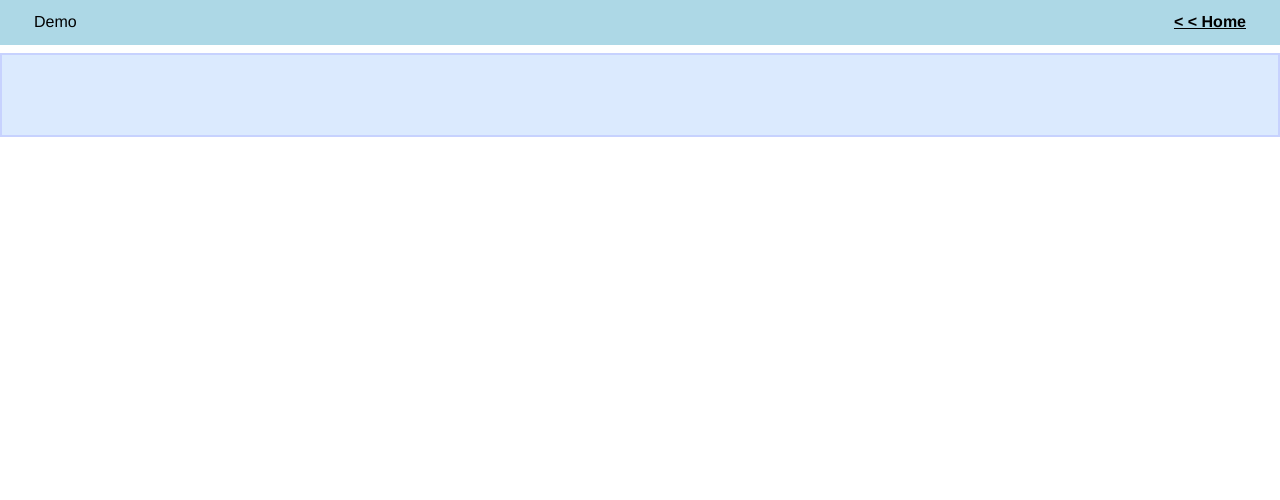
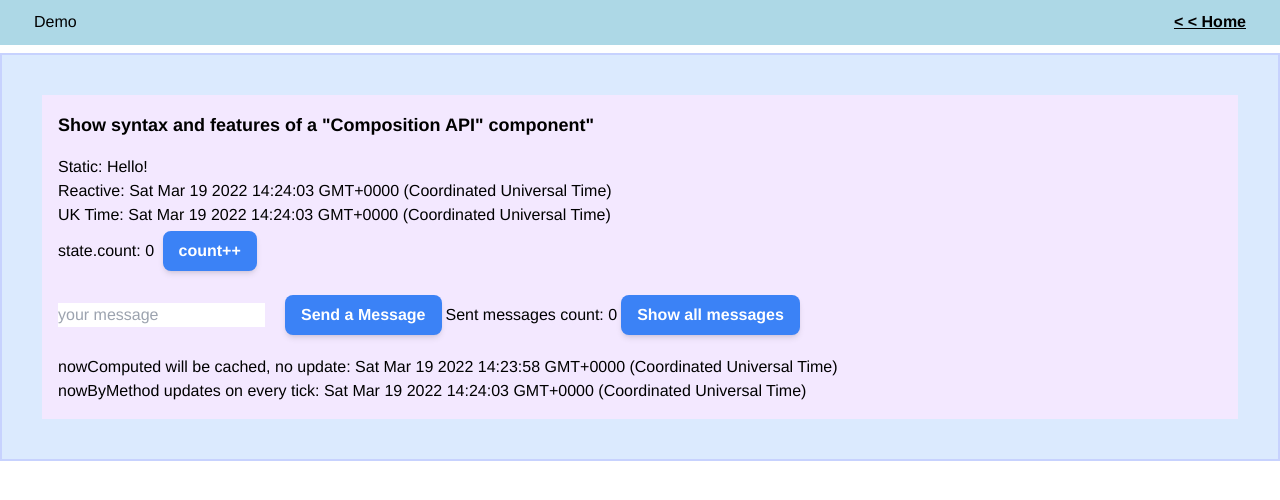
Before and after one commit to devpixde/vite_ts_vue_tailwind_pinia_router_demo, a Vue app: page /composition_api in a window 1280 px wide. Before the commit this address had no page. Shown: the top 500 px of the page. Built offline with nearby package versions, Linux system fonts and the light colour scheme.

Commit message:
Implement CompositionApi.vue as an example for Composition API

```diff
--- /dev/null
+++ b/src/components/CompositionApi.vue
@@ -0,0 +1,117 @@
+<template>
+  <div class="bg-purple-100 p-4">
+    <h1>Show syntax and features of a "Composition API" component"</h1>
+    <div>Static: {{ msg }}</div>
+    <div>Reactive: {{ time }}</div>
+    <div>UK Time: {{ props.uk_time }}</div>
+    <div>state.count: {{ state.count }}
+      <button class="btn-primary" @click="state.count++">count++</button>
+    </div>
+    <div class="mt-4">
+      <input class="mr-4" type="text" v-model="message" placeholder="your message">
+      <button class="btn-primary" @click="sendMessage">Send a Message</button>
+      <span>Sent messages count: {{ sentMessagesCount }}</span>
+      <button class="btn-primary" @click="showMessages=!showMessages">
+        {{ showMessages ? 'Hide' : 'Show all messages' }}
+      </button>
+    </div>
+    <ol v-if="showMessages">
+      <li v-for="message in sentMessages">{{ message }}</li>
+    </ol>
+
+    <div class="mt-4">
+      <div>nowComputed will be cached, no update: {{ nowComputed }}</div>
+      <div>nowByMethod updates on every tick: {{ nowByMethod() }}</div>
+    </div>
+  </div>
+</template>
+
+<script setup lang="ts">
+import {reactive, ref, nextTick, computed, onUpdated, onMounted} from "vue";
+
+/*
+  static data:
+*/
+const msg = 'Hello!'
+
+/*
+  time is wrapped in a mutuable object and automaitcally unwrapped when used in template
+*/
+
+// reactive primitive variables with ref(var)
+const time = ref(new Date());
+const message = ref('');
+const showMessages = ref(false);
+// reactive objects with reactive(object)
+const state = reactive({count: 0});
+const sentMessages = reactive<string[]>([]);
+
+/*
+  we can call functions directly "on Setup"
+*/
+setInterval(() => {
+  time.value = new Date();
+}, 1000);
+
+/*
+Lifecycle Hooks
+*/
+
+onMounted(() => {
+  console.log('onMounted');
+
+})
+
+onUpdated(() => {
+  console.log('onUpdated');
+})
+
+/*
+  props are defined this way:
+*/
+interface Props {
+  uk_time: Date
+}
+
+const props = defineProps<Props>();
+const emit = defineEmits(['send-message']);
+
+function sendMessage() {
+  if (message.value.length) {
+    emit('send-message', message.value);
+    sentMessages.push(message.value);
+    message.value = '';
+  }
+}
+
+/*
+* computed properties
+* */
+const sentMessagesCount = computed(
+    () => {
+      return sentMessages.length
+    }
+)
+
+/*
+* difference between computed and method
+* copmuted will be cached and updated only if value changes.
+* method will be called on each tick.
+* */
+
+const nowComputed = computed(() => new Date().toString());
+const nowByMethod = function () {
+  return new Date().toString();
+};
+
+
+nextTick(() => {
+  // executed after once after next view update cycle
+  console.log('tick');
+})
+
+</script>
+
+<style scoped>
+
+</style>
--- /dev/null
+++ b/src/pages/CompositionApiPage.vue
@@ -0,0 +1,24 @@
+<template>
+  <CompositionApi @send-message="onMessage" :uk_time="uk_time"></CompositionApi>
+</template>
+
+<script setup lang="ts">
+import CompositionApi from "./../components/CompositionApi.vue"
+import {ref} from "vue";
+
+const uk_time = ref(new Date())
+
+setInterval(() => {
+  uk_time.value = new Date(new Date().toLocaleString('en-EN', {timeZone: 'Europe/London'}));
+}, 1000)
+
+function onMessage(text) {
+  alert(`Your message: ${text}`);
+}
+
+
+</script>
+
+<style scoped>
+
+</style>
```
Also changed, not shown: src/main.ts (+6 -4 lines), src/pages/HelloCounterPage.vue (renamed from src/pages/HelloCounter.vue), src/pages/HomePage.vue (renamed from src/pages/Home.vue).
